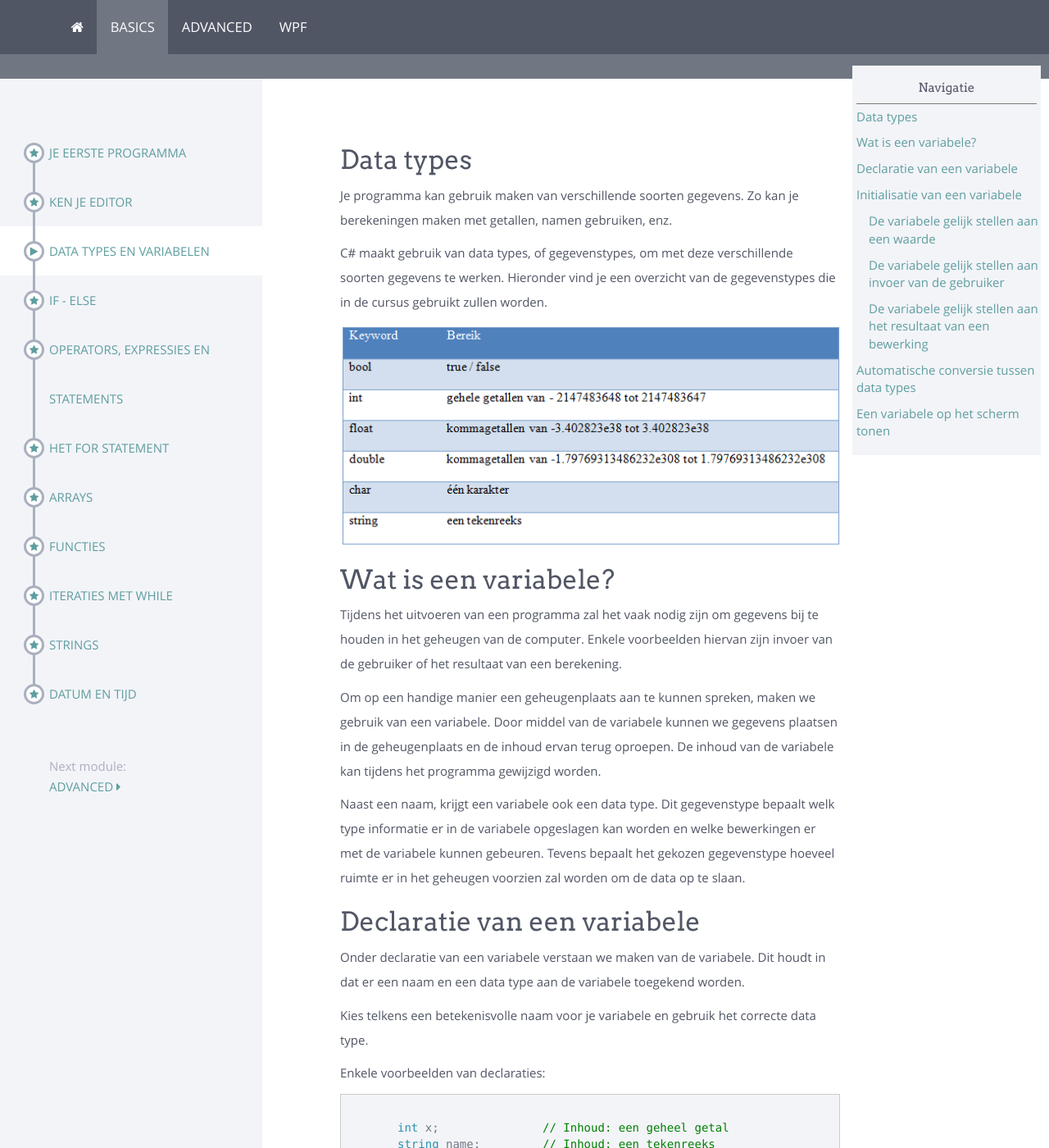
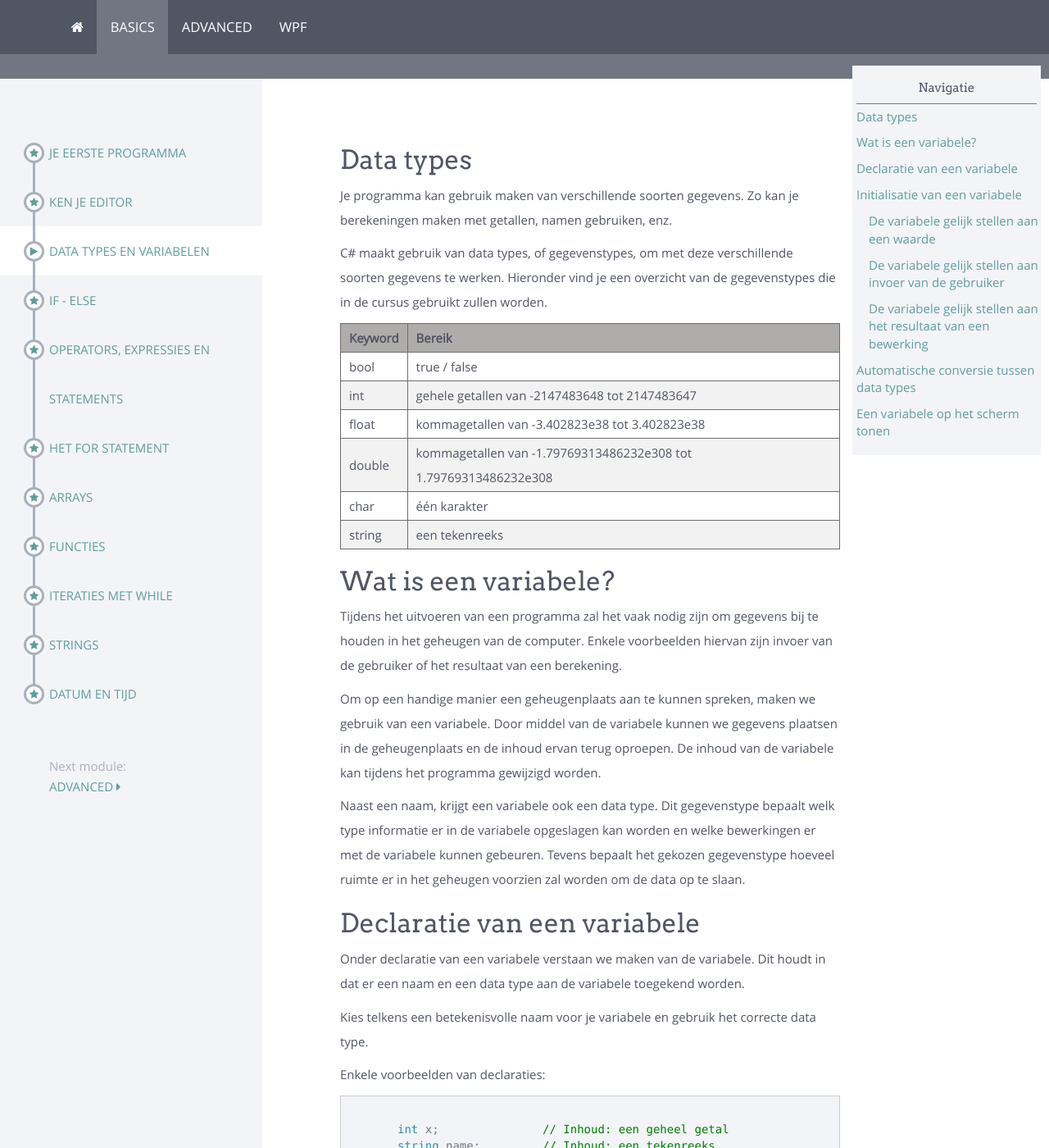
Before and after one commit to sma-it/sma-it.github.io, a Jekyll site: the page built from modules/basics/_posts/2000-01-03-data_types.md, in a window 1280 px wide and 1400 px high. Shown: the whole window at 82% size. Built offline with Jekyll 4.4.1, drawn with Linux system fonts in a browser that asks for light colours; nearby versions of some CDN libraries; some of the changed text lies outside the part shown.

Commit message:
tables in Markdown/added CSS

````diff
--- a/_sass/_common.scss
+++ b/_sass/_common.scss
@@ -357,3 +357,25 @@ blockquote {
 	font-weight:700;
 	text-shadow:0 -1px 0 rgba(0,0,0,0.5)
 }
+
+// rules for tables
+table{
+    border-collapse: collapse;
+    border-spacing: 0;
+    border:1px solid #706c6c;
+}
+
+th, td{
+	border:1px solid #706c6c;
+	padding-left:10px;
+	padding-right:10px;
+	padding-top:2px;
+	padding-bottom:2px;
+}
+
+th {
+	background-color: #afacac;;
+}
+
+tr:nth-child(even) {background-color: #f2f2f2;}
+// end table rules
--- a/modules/basics/_posts/2000-01-03-data_types.md
+++ b/modules/basics/_posts/2000-01-03-data_types.md
@@ -10,8 +10,14 @@ Je programma kan gebruik maken van verschillende soorten gegevens. Zo kan je ber
 
 C# maakt gebruik van data types, of gegevenstypes, om met deze verschillende soorten gegevens te werken. Hieronder vind je een overzicht van de gegevenstypes die in de cursus gebruikt zullen worden.
 
-![tabel_datatypes](/img/data_types/tabel_datatypes.png)
-
+| Keyword       | Bereik   |
+| ------------- |-------------    |
+| bool          | true / false         |
+| int           | gehele getallen van -2147483648 tot 2147483647   |
+| float         | kommagetallen van -3.402823e38 tot 3.402823e38        |
+| double        | kommagetallen van -1.79769313486232e308 tot 1.79769313486232e308       |
+| char          | één karakter |
+| string        | een tekenreeks  |
 
 ## Wat is een variabele?
 
@@ -155,9 +161,7 @@ Aangezien dit een conversie van een lager naar een hoger gegevenstype is, lukt d
 
 ```
 
-In bovenstaand voorbeeld wordt er geprobeerd om de inhoud van een variabele met hoger gegevenstype te plaatsen in een variabele van een lager data type. Dit geeft onderstaande foutmelding:
-
-![foutmelding_conversie](/img/data_types/foutmelding_conversie.png)
+In bovenstaand voorbeeld wordt er geprobeerd om de inhoud van een variabele met hoger gegevenstype te plaatsen in een variabele van een lager data type. Dit geeft een foutmelding.
 
 Indien automatische conversie tussen data types niet lukt maar er toch een omzetting nodig is, kan je gebruik maken van de Convert methods die in vorige punt aangehaald werden. Merk hierbij op dat dit een wijziging van gegevens tot gevolg kan hebben.
 
````
Also changed, not shown: other parts of modules/basics/_posts/2000-01-03-data_types.md (+9 -9 lines), img/data_types/foutmelding_conversie.png (deleted), img/data_types/tabel_datatypes.png (deleted), img/operators_expressies_statements/logische_operatoren.png (deleted), img/operators_expressies_statements/vergelijkingsoperatoren.png (deleted), img/operators_expressies_statements/wiskundige_operatoren.PNG (deleted).
